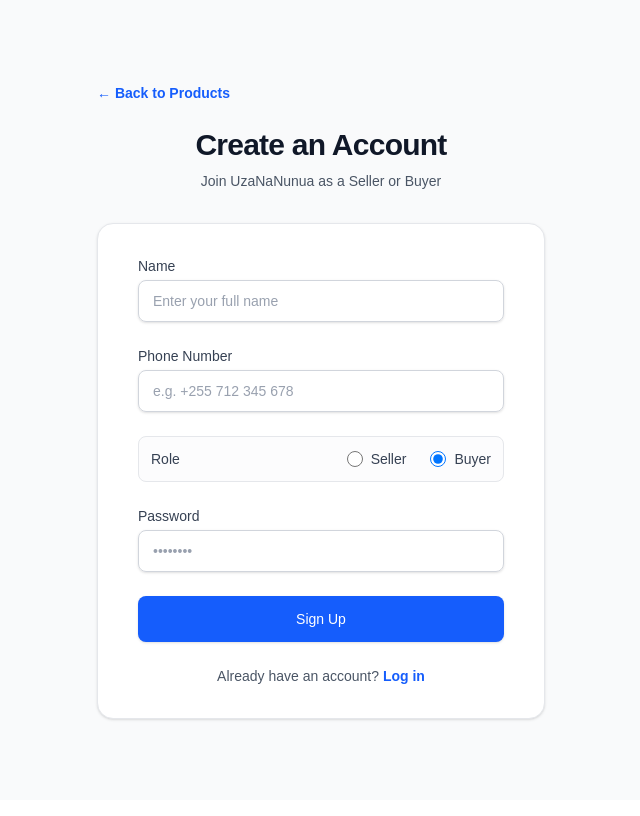
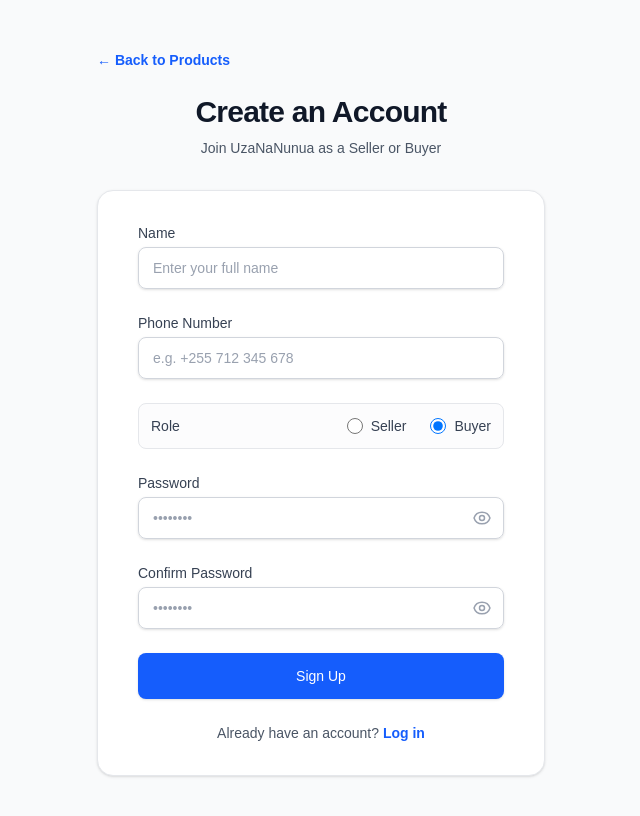
Before and after one commit to Iman-Mustafa/UzaNaNunua, a Next.js app: page /signup in a window 1280 px wide. Shown: the top 816 px of the page, without its empty margins (319-959 px from the left). Built offline with nearby package versions, Linux system fonts and the light colour scheme.

Commit message:
Add confirm password field and eye toggle visibility icons to password fields

```diff
--- a/src/app/login/page.tsx
+++ b/src/app/login/page.tsx
@@ -6,6 +6,7 @@
 export default function LoginPage() {
   const [email, setEmail] = useState('');
   const [password, setPassword] = useState('');
+  const [showPassword, setShowPassword] = useState(false);
 
   const handleSubmit = (e: React.FormEvent) => {
     e.preventDefault();
@@ -56,18 +57,50 @@
               <label htmlFor="password" className="block text-sm font-medium text-gray-700">
                 Password
               </label>
-              <div className="mt-1">
+              <div className="mt-1 relative rounded-lg shadow-sm">
                 <input
                   id="password"
                   name="password"
-                  type="password"
+                  type={showPassword ? 'text' : 'password'}
                   autoComplete="current-password"
                   required
                   value={password}
                   onChange={(e) => setPassword(e.target.value)}
-                  className="appearance-none block w-full px-3 py-2 border border-gray-300 rounded-lg shadow-sm placeholder-gray-400 focus:outline-none focus:ring-blue-500 focus:border-blue-500 sm:text-sm"
+                  className="appearance-none block w-full pl-3 pr-10 py-2 border border-gray-300 rounded-lg placeholder-gray-400 focus:outline-none focus:ring-blue-500 focus:border-blue-500 sm:text-sm"
                   placeholder="••••••••"
                 />
+                <button
+                  type="button"
+                  onClick={() => setShowPassword(!showPassword)}
+                  aria-label={showPassword ? 'Hide password' : 'Show password'}
+                  className="absolute inset-y-0 right-0 pr-3 flex items-center text-gray-400 hover:text-gray-600 focus:outline-none"
+                >
+                  {showPassword ? (
+                    <svg className="h-5 w-5" fill="none" stroke="currentColor" viewBox="0 0 24 24">
+                      <path
+                        strokeLinecap="round"
+                        strokeLinejoin="round"
+                        strokeWidth={1.8}
+                        d="M13.875 18.825A10.05 10.05 0 0112 19c-4.478 0-8.268-2.943-9.543-7a9.97 9.97 0 011.563-3.029m5.858.908a3 3 0 114.243 4.243M9.878 9.878l4.242 4.242M9.88 9.88l-3.29-3.29m7.532 7.532l3.29 3.29M3 3l18 18"
+                      />
+                    </svg>
+                  ) : (
+                    <svg className="h-5 w-5" fill="none" stroke="currentColor" viewBox="0 0 24 24">
+                      <path
+                        strokeLinecap="round"
+                        strokeLinejoin="round"
+                        strokeWidth={1.8}
+                        d="M15 12a3 3 0 11-6 0 3 3 0 016 0z"
+                      />
+                      <path
+                        strokeLinecap="round"
+                        strokeLinejoin="round"
+                        strokeWidth={1.8}
+                        d="M2.458 12C3.732 7.943 7.523 5 12 5c4.478 0 8.268 2.943 9.542 7-1.274 4.057-5.064 7-9.542 7-4.477 0-8.268-2.943-9.542-7z"
+                      />
+                    </svg>
+                  )}
+                </button>
               </div>
             </div>
 
--- a/src/app/signup/page.tsx
+++ b/src/app/signup/page.tsx
@@ -11,7 +11,10 @@
     phone: '',
     role: 'Buyer', // default role
     password: '',
+    confirmPassword: '',
   });
+  const [showPassword, setShowPassword] = useState(false);
+  const [showConfirmPassword, setShowConfirmPassword] = useState(false);
   const [loading, setLoading] = useState(false);
   const [error, setError] = useState('');
   const [success, setSuccess] = useState('');
@@ -25,6 +28,17 @@
     e.preventDefault();
     setError('');
     setSuccess('');
+
+    if (formData.password !== formData.confirmPassword) {
+      setError('Passwords do not match. Please check again.');
+      return;
+    }
+
+    if (formData.password.length < 6) {
+      setError('Password must be at least 6 characters long.');
+      return;
+    }
+
     setLoading(true);
 
     try {
@@ -33,7 +47,12 @@
         headers: {
           'Content-Type': 'application/json',
         },
-        body: JSON.stringify(formData),
+        body: JSON.stringify({
+          name: formData.name,
+          phone: formData.phone,
+          role: formData.role,
+          password: formData.password,
+        }),
       });
 
       const data = await response.json();
@@ -123,7 +142,7 @@
               </div>
             </div>
 
-            {/* 3. Role Field (with radial/radio buttons on the right side to select Seller or Buyer) */}
+            {/* 3. Role Field (with radio buttons on the right side to select Seller or Buyer) */}
             <div className="flex items-center justify-between border border-gray-200 rounded-lg p-3 bg-gray-50/50">
               <span className="text-sm font-medium text-gray-700">Role</span>
               <div className="flex items-center space-x-6">
@@ -153,26 +172,109 @@
               </div>
             </div>
 
-            {/* 4. Password Field */}
+            {/* 4. Password Field with Visibility Toggle Icon */}
             <div>
               <label htmlFor="password" className="block text-sm font-medium text-gray-700">
                 Password
               </label>
-              <div className="mt-1">
+              <div className="mt-1 relative rounded-lg shadow-sm">
                 <input
                   id="password"
                   name="password"
-                  type="password"
+                  type={showPassword ? 'text' : 'password'}
                   required
                   value={formData.password}
                   onChange={handleChange}
                   placeholder="••••••••"
-                  className="appearance-none block w-full px-3.5 py-2.5 border border-gray-300 rounded-lg shadow-sm placeholder-gray-400 focus:outline-none focus:ring-2 focus:ring-blue-500 focus:border-blue-500 sm:text-sm"
+                  className="appearance-none block w-full pl-3.5 pr-10 py-2.5 border border-gray-300 rounded-lg placeholder-gray-400 focus:outline-none focus:ring-2 focus:ring-blue-500 focus:border-blue-500 sm:text-sm"
                 />
+                <button
+                  type="button"
+                  onClick={() => setShowPassword(!showPassword)}
+                  aria-label={showPassword ? 'Hide password' : 'Show password'}
+                  className="absolute inset-y-0 right-0 pr-3 flex items-center text-gray-400 hover:text-gray-600 focus:outline-none"
+                >
+                  {showPassword ? (
+                    <svg className="h-5 w-5" fill="none" stroke="currentColor" viewBox="0 0 24 24">
+                      <path
+                        strokeLinecap="round"
+                        strokeLinejoin="round"
+                        strokeWidth={1.8}
+                        d="M13.875 18.825A10.05 10.05 0 0112 19c-4.478 0-8.268-2.943-9.543-7a9.97 9.97 0 011.563-3.029m5.858.908a3 3 0 114.243 4.243M9.878 9.878l4.242 4.242M9.88 9.88l-3.29-3.29m7.532 7.532l3.29 3.29M3 3l18 18"
+                      />
+                    </svg>
+                  ) : (
+                    <svg className="h-5 w-5" fill="none" stroke="currentColor" viewBox="0 0 24 24">
+                      <path
+                        strokeLinecap="round"
+                        strokeLinejoin="round"
+                        strokeWidth={1.8}
+                        d="M15 12a3 3 0 11-6 0 3 3 0 016 0z"
+                      />
+                      <path
+                        strokeLinecap="round"
+                        strokeLinejoin="round"
+                        strokeWidth={1.8}
+                        d="M2.458 12C3.732 7.943 7.523 5 12 5c4.478 0 8.268 2.943 9.542 7-1.274 4.057-5.064 7-9.542 7-4.477 0-8.268-2.943-9.542-7z"
+                      />
+                    </svg>
+                  )}
+                </button>
               </div>
             </div>
 
-            {/* 5. Submit Button */}
+            {/* 5. Confirm Password Field with Visibility Toggle Icon */}
+            <div>
+              <label htmlFor="confirmPassword" className="block text-sm font-medium text-gray-700">
+                Confirm Password
+              </label>
+              <div className="mt-1 relative rounded-lg shadow-sm">
+                <input
+                  id="confirmPassword"
+                  name="confirmPassword"
+                  type={showConfirmPassword ? 'text' : 'password'}
+                  required
+                  value={formData.confirmPassword}
+                  onChange={handleChange}
+                  placeholder="••••••••"
+                  className="appearance-none block w-full pl-3.5 pr-10 py-2.5 border border-gray-300 rounded-lg placeholder-gray-400 focus:outline-none focus:ring-2 focus:ring-blue-500 focus:border-blue-500 sm:text-sm"
+                />
+                <button
+                  type="button"
+                  onClick={() => setShowConfirmPassword(!showConfirmPassword)}
+                  aria-label={showConfirmPassword ? 'Hide confirm password' : 'Show confirm password'}
+                  className="absolute inset-y-0 right-0 pr-3 flex items-center text-gray-400 hover:text-gray-600 focus:outline-none"
+                >
+                  {showConfirmPassword ? (
+                    <svg className="h-5 w-5" fill="none" stroke="currentColor" viewBox="0 0 24 24">
+                      <path
+                        strokeLinecap="round"
+                        strokeLinejoin="round"
+                        strokeWidth={1.8}
+                        d="M13.875 18.825A10.05 10.05 0 0112 19c-4.478 0-8.268-2.943-9.543-7a9.97 9.97 0 011.563-3.029m5.858.908a3 3 0 114.243 4.243M9.878 9.878l4.242 4.242M9.88 9.88l-3.29-3.29m7.532 7.532l3.29 3.29M3 3l18 18"
+                      />
+                    </svg>
+                  ) : (
+                    <svg className="h-5 w-5" fill="none" stroke="currentColor" viewBox="0 0 24 24">
+                      <path
+                        strokeLinecap="round"
+                        strokeLinejoin="round"
+                        strokeWidth={1.8}
+                        d="M15 12a3 3 0 11-6 0 3 3 0 016 0z"
+                      />
+                      <path
+                        strokeLinecap="round"
+                        strokeLinejoin="round"
+                        strokeWidth={1.8}
+                        d="M2.458 12C3.732 7.943 7.523 5 12 5c4.478 0 8.268 2.943 9.542 7-1.274 4.057-5.064 7-9.542 7-4.477 0-8.268-2.943-9.542-7z"
+                      />
+                    </svg>
+                  )}
+                </button>
+              </div>
+            </div>
+
+            {/* 6. Submit Button */}
             <div>
               <button
                 type="submit"
```
